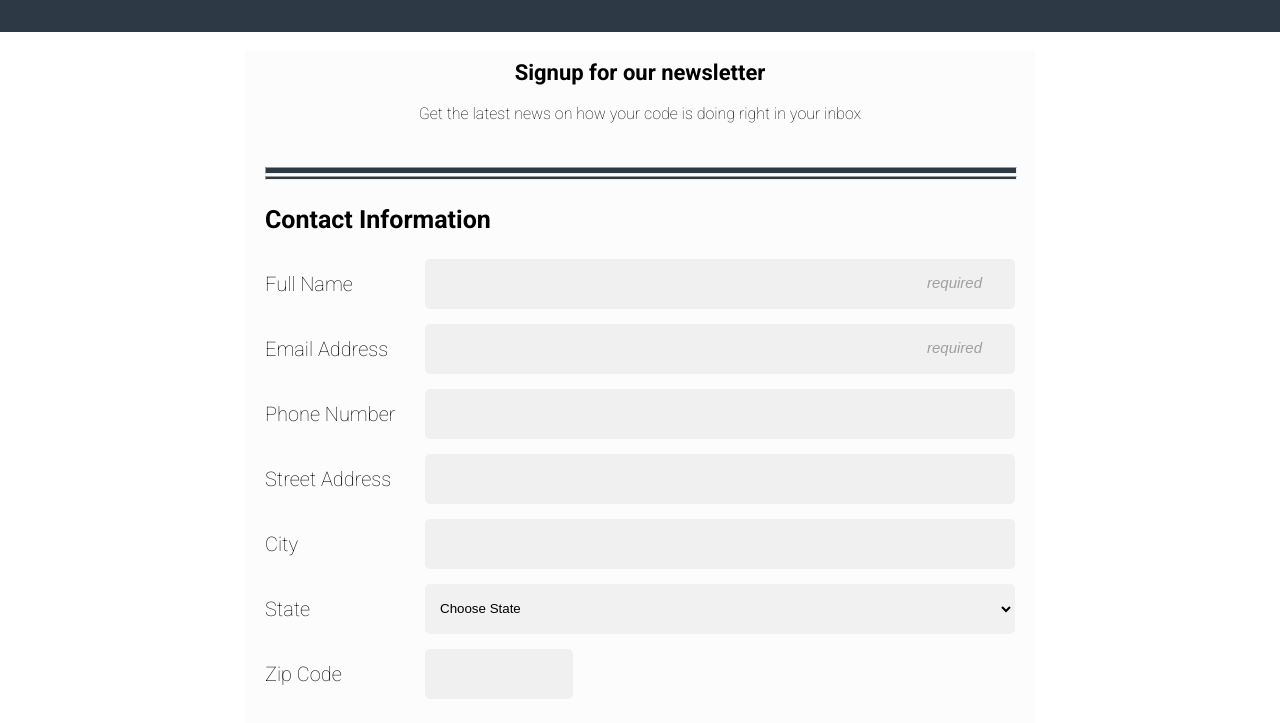
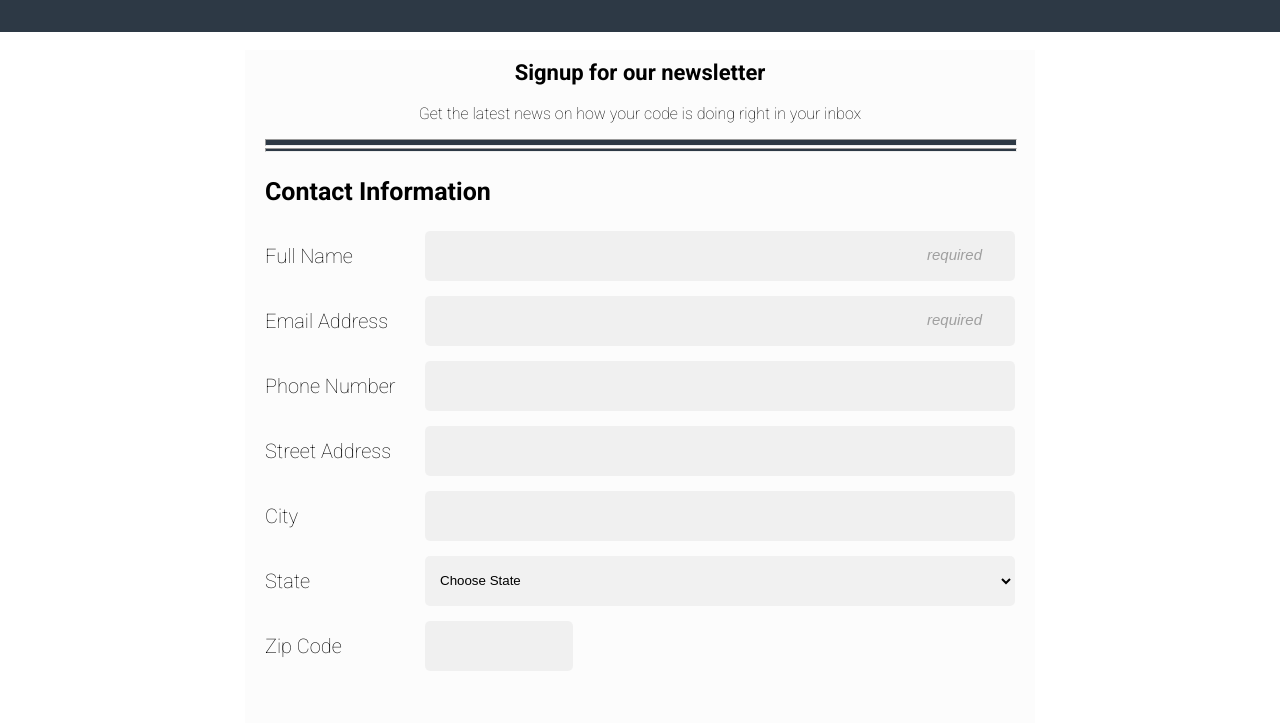
Before and after one commit to schmay33/Online-Registration-Form-TD3, a plain HTML site: page index.html in a window 1280 px wide. Shown: the part 73-796 px from the top of the page. Drawn offline with Linux system fonts and the light colour scheme.

Commit message:
Update P tag

```diff
--- a/css/styles.css
+++ b/css/styles.css
@@ -69,7 +69,6 @@ legend {
     padding-left:0;
     padding-top: 1em;
     padding-bottom: 1em;
-    float: left;
 }
 label {
     font-weight: 100;
@@ -171,9 +170,6 @@ input.required::placeholder {
         max-width: 750px;
         width: 60%;
     }
-    p:first-of-type {
-        padding-bottom: 1.75em;
-    }
     .container {
         flex-direction: row;
         padding-bottom: 15px;
```
